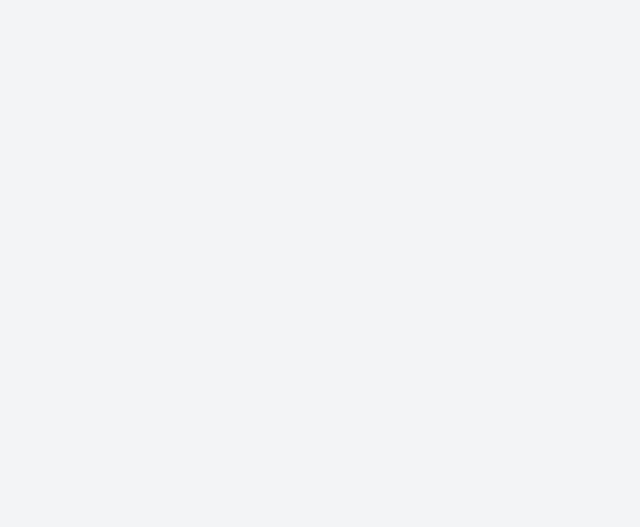
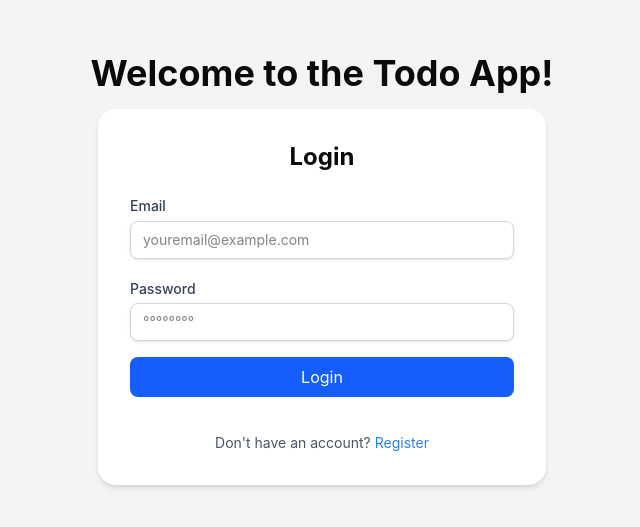
Before and after one commit to alishababar/todo-app-alisha, a Next.js app: page / in a window 1280 px wide. Shown: the part 131-658 px from the top of the page, without its empty margins (318-958 px from the left). Built offline with nearby package versions, Linux system fonts and the light colour scheme.

Commit message:
Added login feature

```diff
--- a/app/page.tsx
+++ b/app/page.tsx
@@ -1,7 +1,11 @@
 import Image from "next/image";
+import Login from "@/components/ui/auth/login-form";
 
 export default function Home() {
   return (
-    <div className="min-h-screen flex flex-col items-center justify-center bg-gray-100"></div>
+    <div className="min-h-screen flex flex-col items-center justify-center bg-gray-100">
+      <h1 className="text-4xl font-bold mb-4 text-center">Welcome to the Todo App!</h1>
+      <Login />
+    </div>
   );
 }
--- /dev/null
+++ b/components/ui/auth/login-form.tsx
@@ -0,0 +1,58 @@
+"use client";
+
+import { useState } from "react";
+
+export default function Login() {
+    const [email, setEmail] = useState("");
+    const [password, setPassword] = useState("");
+
+    const handleSubmit = (e: React.FormEvent) => {
+        e.preventDefault();
+        // Handle login logic here
+        console.log("Email:", email);
+        console.log("Password:", password);
+    };
+
+    return (
+        <form onSubmit={handleSubmit}
+         className="bg-white p-8 rounded-2xl shadow-md w-full max-w-md space-y-5">
+            <h2 className="text-2xl font-bold text-center">Login</h2>
+            <div className="space-y-2">
+                <label htmlFor="email" className=" text-sm font-medium text-gray-700">Email</label>
+                <input
+
+                    type="email"
+                    id="email"
+                    value={email}
+                    onChange={(e) => setEmail(e.target.value)}
+                    className="mt-1 block w-full px-3 py-2 border border-gray-300 rounded-md shadow-sm outline-none focus:outline-none focus:ring-blue-500 focus:border-blue-500 sm:text-sm"
+                    required
+                    placeholder="youremail@example.com"
+                />
+            </div>
+            <div className="mb-4">
+                <label htmlFor="password" className="block text-sm font-medium text-gray-700">Password</label>
+                <input
+                    type="password"
+                    id="password"
+                    value={password}
+                    onChange={(e) => setPassword(e.target.value)}
+                    className="mt-1 block w-full px-3 py-2 border border-gray-300 rounded-md shadow-sm focus:outline-none focus:ring-blue-500 focus:border-blue-500 sm:text-sm"
+                    required
+                    placeholder="°°°°°°°°"
+                />
+            </div>
+            <button
+
+                type="submit"
+                className="w-full bg-blue-600 text-white py-2 px-4 rounded-md hover:bg-blue-700 transition focus:outline-none focus:ring-2 focus:ring-blue-500 focus:ring-offset-2"
+            >
+                Login
+            </button>
+
+            <p className="mt-4 text-sm text-gray-600 text-center">
+                Don't have an account? <a href="register" className="text-blue-500 hover:underline">Register</a>
+            </p>
+        </form>
+    );
+}
```
